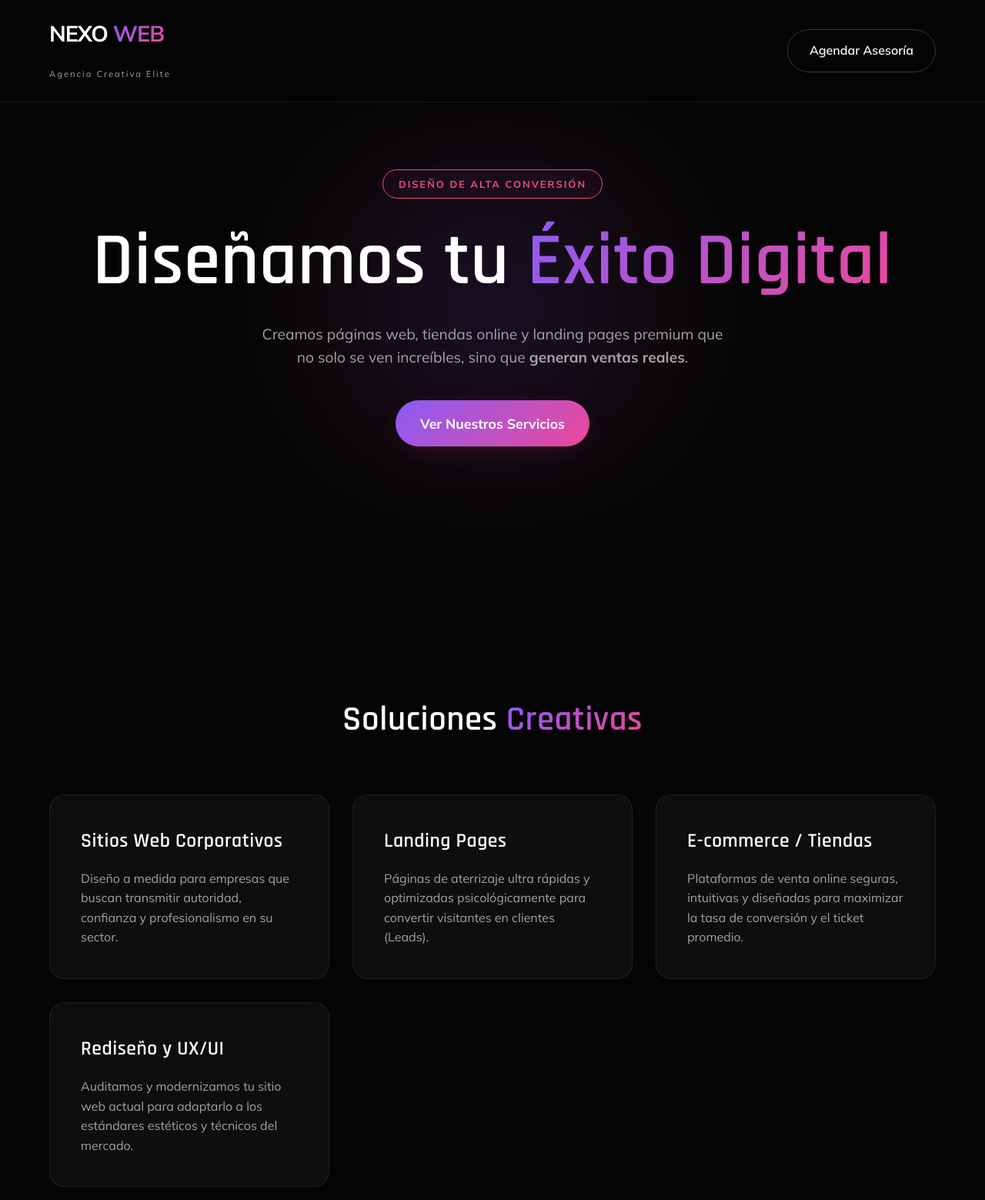
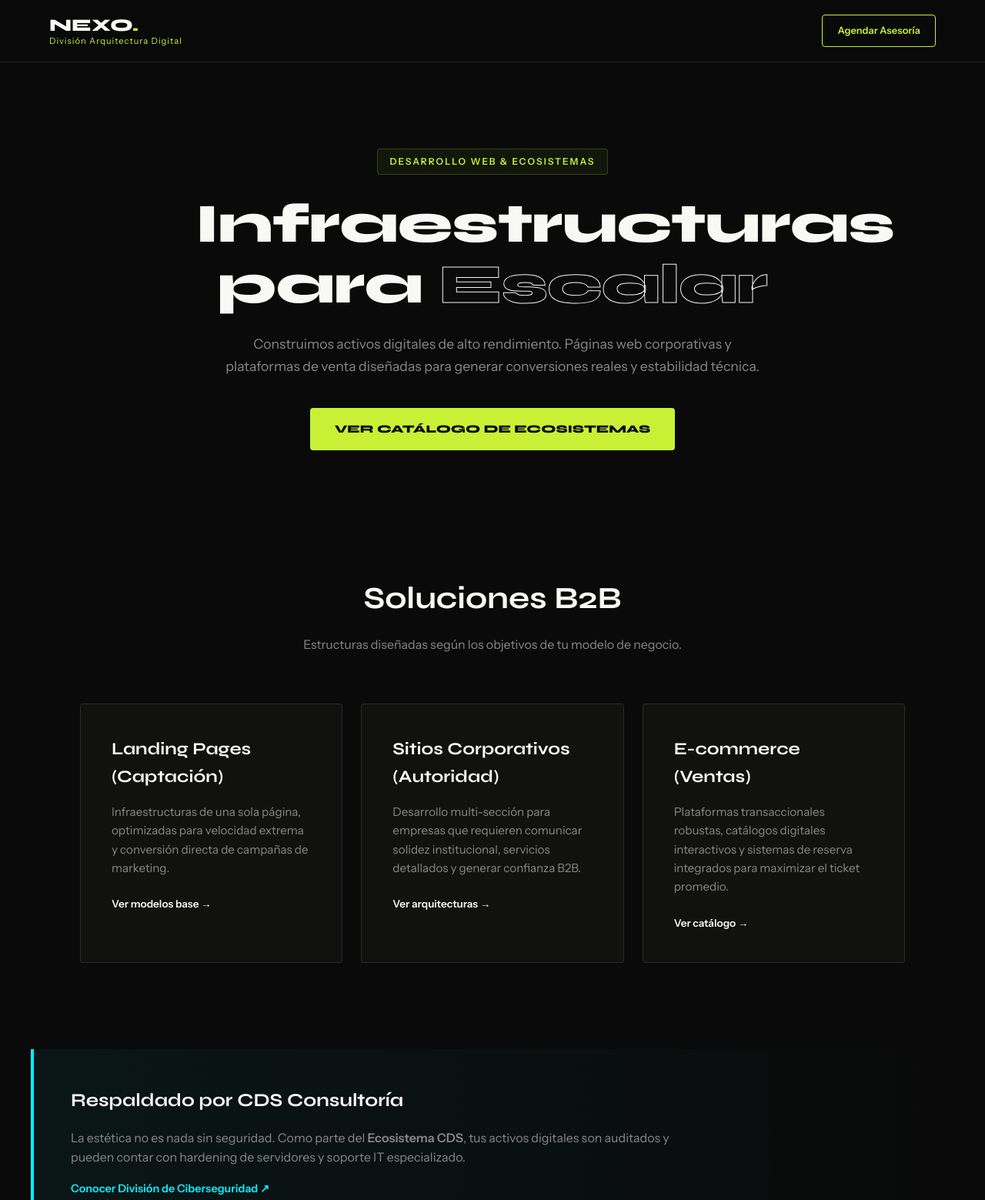
Before and after one commit to consultoriainformaticacds/Nexo-Web, a website built with Vite: page index.html in a window 1280 px wide. Shown: the top 1559 px of the page at 77% size. Built offline with nearby package versions, Linux system fonts and the light colour scheme.

Commit message:
nueva Web Nexo - Gemini edition v1.07

```diff
--- a/index.html
+++ b/index.html
@@ -3,114 +3,194 @@
 <head>
     <meta charset="UTF-8">
     <meta name="viewport" content="width=device-width, initial-scale=1.0">
-  <title>Nexo Web | Agencia de Diseño Web y Desarrollo Premium</title>
-
-  <meta name="description" content="Diseño web corporativo, landing pages y tiendas online de alta conversión. Agencia creativa premium en Buenos Aires, parte del Ecosistema CDS.">
-  <meta name="author" content="Nexo Web">
+    <title>Nexo Web | Arquitectura Digital para Empresas</title>
+    <meta name="description" content="Diseño y desarrollo de infraestructuras web B2B de alto rendimiento. Ecosistemas digitales escalables, auditados por CDS.">
 
     <link rel="preconnect" href="https://fonts.googleapis.com">
     <link rel="preconnect" href="https://fonts.gstatic.com" crossorigin>
-  <link href="https://fonts.googleapis.com/css2?family=Rajdhani:wght@600;800&family=Mulish:wght@400;600;700&display=swap" rel="stylesheet">
+    <link href="https://fonts.googleapis.com/css2?family=Instrument+Sans:wght@400;600&family=Syne:wght@700;800&display=swap" rel="stylesheet">
 
-  <link rel="stylesheet" href="./src/css/variables.css">
-  <link rel="stylesheet" href="./src/css/base.css">
-  <link rel="stylesheet" href="./src/css/layout.css">
-  <link rel="stylesheet" href="./src/css/components.css">
+    <style>
+        /* RESET & VARIABLES (Design System Nexo 2026) */
+        *, *::before, *::after { box-sizing: border-box; margin: 0; padding: 0; }
+        :root {
+            --bg-dark: #0A0A0A;
+            --bg-card: #111110;
+            --accent-nexo: #C8F135; /* Verde Neón */
+            --accent-cds: #00f2ff; /* Cian Seguridad */
+            --text-main: #F8F8F5;
+            --text-muted: #888888;
+            --border-subtle: rgba(255, 255, 255, 0.1);
+        }
 
-  <script type="module" src="./src/js/index.js" defer></script>
+        html { scroll-behavior: smooth; }
+        body {
+            font-family: 'Instrument Sans', sans-serif;
+            background-color: var(--bg-dark);
+            color: var(--text-main);
+            line-height: 1.6;
+            overflow-x: hidden;
+        }
+
+        h1, h2, h3, h4 { font-family: 'Syne', sans-serif; }
+
+        /* NAVEGACIÓN */
+        nav {
+            position: sticky; top: 0; z-index: 1000;
+            display: flex; justify-content: space-between; align-items: center;
+            padding: 1.2rem 5%;
+            background: rgba(10, 10, 10, 0.95);
+            backdrop-filter: blur(12px);
+            border-bottom: 1px solid var(--border-subtle);
+        }
+        .nav-brand {
+            text-decoration: none; color: var(--text-main);
+            font-family: 'Syne', sans-serif; font-weight: 800; font-size: 1.4rem;
+            line-height: 1.2;
+        }
+        .nav-brand span { color: var(--accent-nexo); }
+        .nav-sub { display: block; font-family: 'Instrument Sans'; font-size: 0.7rem; color: var(--text-muted); letter-spacing: 1px; font-weight: 400;}
+
+        .btn-outline {
+            border: 1px solid var(--accent-nexo); color: var(--accent-nexo);
+            padding: 0.6rem 1.2rem; border-radius: 4px; text-decoration: none;
+            font-size: 0.8rem; font-weight: 600; transition: all 0.3s ease;
+        }
+        .btn-outline:hover { background: var(--accent-nexo); color: var(--bg-dark); }
+
+        /* HERO SECTION */
+        .hero {
+            padding: 7rem 5% 5rem;
+            text-align: center;
+            max-width: 900px; margin: 0 auto;
+        }
+        .hero-tag {
+            display: inline-block;
+            color: var(--accent-nexo); font-size: 0.75rem; font-weight: 600;
+            letter-spacing: 2px; text-transform: uppercase; margin-bottom: 1.5rem;
+            padding: 0.4rem 1rem; border: 1px solid rgba(200, 241, 53, 0.2); border-radius: 4px;
+            background: rgba(200, 241, 53, 0.05);
+        }
+        .hero h1 {
+            font-size: clamp(2.5rem, 6vw, 4.5rem);
+            font-weight: 800; line-height: 1.1; margin-bottom: 1.5rem;
+            letter-spacing: -1px;
+        }
+        .hero h1 span { -webkit-text-stroke: 1px var(--text-main); color: transparent; }
+        .hero p {
+            font-size: 1.1rem; color: var(--text-muted);
+            max-width: 700px; margin: 0 auto 2.5rem; font-weight: 400;
+        }
+
+        .btn-solid {
+            background: var(--accent-nexo); color: var(--bg-dark);
+            padding: 1rem 2rem; border-radius: 4px; text-decoration: none;
+            font-family: 'Syne', sans-serif; font-weight: 800; font-size: 0.9rem;
+            text-transform: uppercase; transition: transform 0.2s ease;
+            display: inline-block;
+        }
+        .btn-solid:hover { transform: translateY(-2px); }
+
+        /* SERVICIOS / ARQUITECTURAS */
+        .services { padding: 5rem 5%; max-width: 1200px; margin: 0 auto; }
+        .section-header { text-align: center; margin-bottom: 4rem; }
+        .section-header h2 { font-size: 2.5rem; margin-bottom: 1rem; }
+
+        .grid-services {
+            display: grid; grid-template-columns: repeat(auto-fit, minmax(300px, 1fr));
+            gap: 1.5rem;
+        }
+        .service-card {
+            background: var(--bg-card); padding: 2.5rem;
+            border: 1px solid var(--border-subtle); border-radius: 4px;
+            transition: border-color 0.3s ease;
+        }
+        .service-card:hover { border-color: var(--accent-nexo); }
+        .service-card h3 { font-size: 1.4rem; margin-bottom: 1rem; }
+        .service-card p { color: var(--text-muted); font-size: 0.95rem; margin-bottom: 1.5rem; }
+
+        .service-link {
+            color: var(--text-main); text-decoration: none; font-weight: 600; font-size: 0.85rem;
+            display: flex; align-items: center; gap: 0.5rem; transition: color 0.2s;
+        }
+        .service-card:hover .service-link { color: var(--accent-nexo); }
+
+        /* SECCIÓN CDS (Confianza) */
+        .cds-trust {
+            margin: 2rem 5% 5rem; max-width: 1200px; margin-left: auto; margin-right: auto;
+            background: linear-gradient(90deg, rgba(0, 242, 255, 0.05), transparent);
+            border-left: 4px solid var(--accent-cds);
+            padding: 3rem; border-radius: 0 8px 8px 0;
+            display: flex; flex-direction: column; gap: 1rem;
+        }
+        .cds-trust h3 { font-size: 1.5rem; color: var(--text-main); }
+        .cds-trust p { color: var(--text-muted); max-width: 800px; }
+        .cds-link { color: var(--accent-cds); font-weight: 600; text-decoration: none; font-size: 0.9rem;}
+
+        /* FOOTER */
+        footer {
+            border-top: 1px solid var(--border-subtle);
+            padding: 3rem 5%; text-align: center;
+            background: var(--bg-card);
+        }
+        footer p { color: var(--text-muted); font-size: 0.85rem; margin-bottom: 0.5rem; }
+        footer a { color: var(--text-main); text-decoration: none; transition: color 0.2s; }
+        footer a:hover { color: var(--accent-nexo); }
+    </style>
 </head>
 <body>
 
     <nav>
-    <a href="#" class="logo">NEXO <span>WEB</span><br><small style="font-size: 0.7rem; font-weight: 400; color: var(--text-muted); letter-spacing: 2px;">Agencia Creativa Elite</small></a>
-    <a href="#contacto" class="btn-secondary">Agendar Asesoría</a>
+        <a href="#" class="nav-brand">
+            NEXO<span>.</span>
+            <span class="nav-sub">División Arquitectura Digital</span>
+        </a>
+        <a href="https://wa.me/5491124632544?text=Hola,%20solicito%20asesoramiento%20sobre%20sus%20servicios%20de%20desarrollo%20web." class="btn-outline">Agendar Asesoría</a>
     </nav>
 
     <header class="hero">
-    <div style="border: 1px solid var(--accent-pink); color: var(--accent-pink); padding: 8px 20px; border-radius: 100px; font-size: 0.8rem; font-weight: 700; letter-spacing: 2px; margin-bottom: 30px; text-transform: uppercase; background: rgba(236, 72, 153, 0.05);">Diseño de Alta Conversión</div>
-    <h1>Diseñamos tu <span>Éxito Digital</span></h1>
-    <p style="max-width: 600px; margin: 0 auto 40px; font-size: 1.2rem; color: var(--text-muted);">
-      Creamos páginas web, tiendas online y landing pages premium que no solo se ven increíbles, sino que <strong>generan ventas reales</strong>.
-    </p>
-    <a href="#servicios" class="btn-primary">Ver Nuestros Servicios</a>
+        <span class="hero-tag">Desarrollo Web & Ecosistemas</span>
+        <h1>Infraestructuras para <span>Escalar</span></h1>
+        <p>Construimos activos digitales de alto rendimiento. Páginas web corporativas y plataformas de venta diseñadas para generar conversiones reales y estabilidad técnica.</p>
+        <a href="https://nexo-landing.pages.dev/" class="btn-solid">Ver Catálogo de Ecosistemas</a>
     </header>
 
-  <section id="servicios">
-    <h2 style="text-align: center; margin-bottom: 60px; font-size: 2.8rem;">Soluciones <span style="background: var(--accent-gradient); -webkit-background-clip: text; -webkit-text-fill-color: transparent;">Creativas</span></h2>
+    <section id="servicios" class="services">
+        <div class="section-header">
+            <h2>Soluciones B2B</h2>
+            <p style="color: var(--text-muted);">Estructuras diseñadas según los objetivos de tu modelo de negocio.</p>
+        </div>
 
-    <div style="display: grid; grid-template-columns: repeat(auto-fit, minmax(300px, 1fr)); gap: 30px;">
-
-      <article class="card">
-        <h3 style="font-size: 1.6rem; margin-bottom: 15px;">Sitios Web Corporativos</h3>
-        <p style="color: var(--text-muted);">Diseño a medida para empresas que buscan transmitir autoridad, confianza y profesionalismo en su sector.</p>
+        <div class="grid-services">
+            <article class="service-card">
+                <h3>Landing Pages (Captación)</h3>
+                <p>Infraestructuras de una sola página, optimizadas para velocidad extrema y conversión directa de campañas de marketing.</p>
+                <a href="https://nexo-landing.pages.dev/" class="service-link">Ver modelos base →</a>
             </article>
 
-      <article class="card">
-        <h3 style="font-size: 1.6rem; margin-bottom: 15px;">Landing Pages</h3>
-        <p style="color: var(--text-muted);">Páginas de aterrizaje ultra rápidas y optimizadas psicológicamente para convertir visitantes en clientes (Leads).</p>
+            <article class="service-card">
+                <h3>Sitios Corporativos (Autoridad)</h3>
+                <p>Desarrollo multi-sección para empresas que requieren comunicar solidez institucional, servicios detallados y generar confianza B2B.</p>
+                <a href="https://nexo-landing.pages.dev/" class="service-link">Ver arquitecturas →</a>
             </article>
 
-      <article class="card">
-        <h3 style="font-size: 1.6rem; margin-bottom: 15px;">E-commerce / Tiendas</h3>
-        <p style="color: var(--text-muted);">Plataformas de venta online seguras, intuitivas y diseñadas para maximizar la tasa de conversión y el ticket promedio.</p>
+            <article class="service-card">
+                <h3>E-commerce (Ventas)</h3>
+                <p>Plataformas transaccionales robustas, catálogos digitales interactivos y sistemas de reserva integrados para maximizar el ticket promedio.</p>
+                <a href="https://nexo-landing.pages.dev/" class="service-link">Ver catálogo →</a>
             </article>
-
-      <article class="card">
-        <h3 style="font-size: 1.6rem; margin-bottom: 15px;">Rediseño y UX/UI</h3>
-        <p style="color: var(--text-muted);">Auditamos y modernizamos tu sitio web actual para adaptarlo a los estándares estéticos y técnicos del mercado.</p>
-      </article>
-
-    </div>
-
-    <div style="border-left: 4px solid var(--accent-purple); padding: 40px; background: linear-gradient(90deg, rgba(139, 92, 246, 0.05), transparent); margin: 80px 0 0; border-radius: 0 20px 20px 0;">
-      <h3 style="font-size: 1.5rem; margin-bottom: 10px;">Respaldado por CDS Consultoría</h3>
-      <p style="color: var(--text-muted); margin-bottom: 25px;">
-        La estética no es nada sin seguridad. Como parte del <strong>Ecosistema CDS</strong>, tus activos digitales pueden ser alojados en infraestructuras blindadas y contar con soporte IT 24/7.
-      </p>
-      <a href="https://consultoriainformaticacds.pages.dev/" target="_blank" rel="noopener noreferrer" class="btn-secondary" style="display: inline-block;">
-        Conocer CDS Consultoría ↗
-      </a>
         </div>
     </section>
 
-  <section id="contacto" class="card" style="margin: 0 5% 100px; text-align: center;">
-    <h2 style="margin-bottom: 30px; font-size: 2.2rem;">Lleva tu marca al siguiente nivel</h2>
-
-    <form id="nexoForm" action="https://formspree.io/f/xpqynaqq" method="POST" style="max-width: 550px; margin: 0 auto; display: flex; flex-direction: column; gap: 20px;">
-
-      <div style="display: flex; gap: 15px; flex-wrap: wrap;">
-        <input type="text" name="nombre" placeholder="Tu Nombre" required style="flex: 1; min-width: 200px; padding: 16px; border-radius: 12px; border: 1px solid var(--card-border); background: rgba(0,0,0,0.5); color: white; outline: none; font-family: inherit; font-size: 1rem;">
-        <input type="text" name="empresa" placeholder="Empresa / Proyecto" style="flex: 1; min-width: 200px; padding: 16px; border-radius: 12px; border: 1px solid var(--card-border); background: rgba(0,0,0,0.5); color: white; outline: none; font-family: inherit; font-size: 1rem;">
-      </div>
-
-      <input type="email" name="email" placeholder="Correo Electrónico" required style="padding: 16px; border-radius: 12px; border: 1px solid var(--card-border); background: rgba(0,0,0,0.5); color: white; outline: none; font-family: inherit; font-size: 1rem;">
-
-      <select name="servicio" required style="padding: 16px; border-radius: 12px; border: 1px solid var(--card-border); background: rgba(0,0,0,0.5); color: white; outline: none; font-family: inherit; cursor: pointer; font-size: 1rem;">
-        <option value="" disabled selected>¿Qué necesitas diseñar?</option>
-        <option value="Landing Page">Landing Page (Alta Conversión)</option>
-        <option value="Sitio Corporativo">Sitio Web Corporativo</option>
-        <option value="Tienda Online">E-commerce / Tienda Online</option>
-        <option value="Rediseño">Rediseño de sitio actual</option>
-        <option value="Seguridad CDS">Necesito Seguridad/Soporte IT (Ir a CDS)</option>
-        <option value="Otro">Otro proyecto</option>
-      </select>
-
-      <textarea name="mensaje" placeholder="Cuéntanos sobre tu proyecto o idea..." required style="padding: 16px; border-radius: 12px; border: 1px solid var(--card-border); background: rgba(0,0,0,0.5); color: white; outline: none; font-family: inherit; min-height: 140px; resize: vertical; font-size: 1rem;"></textarea>
-
-      <button type="submit" id="nexo-btn" class="btn-primary" style="width: 100%;">Agendar Asesoría Creativa</button>
-
-      <div id="form-status" style="margin-top: 10px; font-weight: 600; font-size: 0.95rem;"></div>
-    </form>
+    <section class="cds-trust">
+        <h3>Respaldado por CDS Consultoría</h3>
+        <p>La estética no es nada sin seguridad. Como parte del <strong>Ecosistema CDS</strong>, tus activos digitales son auditados y pueden contar con hardening de servidores y soporte IT especializado.</p>
+        <a href="https://consultoriainformaticacds.pages.dev/" target="_blank" rel="noopener noreferrer" class="cds-link">Conocer División de Ciberseguridad ↗</a>
     </section>
 
-  <footer style="border-top: 1px solid var(--card-border); padding: 40px 5%; text-align: center; background: var(--bg-secondary);">
-    <div style="max-width: 800px; margin: 0 auto; display: flex; flex-direction: column; gap: 10px;">
-      <p style="color: var(--text-muted); font-size: 0.9rem;">&copy; 2026 Nexo Web. Todos los derechos reservados.</p>
-      <p style="color: var(--text-muted); font-size: 0.85rem; letter-spacing: 0.5px;">
-        Una división creativa del <strong>Ecosistema CDS</strong> | Infraestructura IT por
-        <a href="https://consultoriainformaticacds.pages.dev/" target="_blank" rel="noopener noreferrer" style="color: var(--accent-purple); text-decoration: none; font-weight: 700; transition: var(--transition-smooth);">CDS Consultoría ↗</a>
-      </p>
-    </div>
+    <footer>
+        <p>&copy; 2026 Nexo Web. Todos los derechos reservados.</p>
+        <p>Parte del Ecosistema <a href="https://consultoriainformaticacds.pages.dev/" target="_blank">CDS Consultoría Informática</a></p>
     </footer>
 
 </body>
```
Lines whose indentation alone changed are shown as unchanged.
